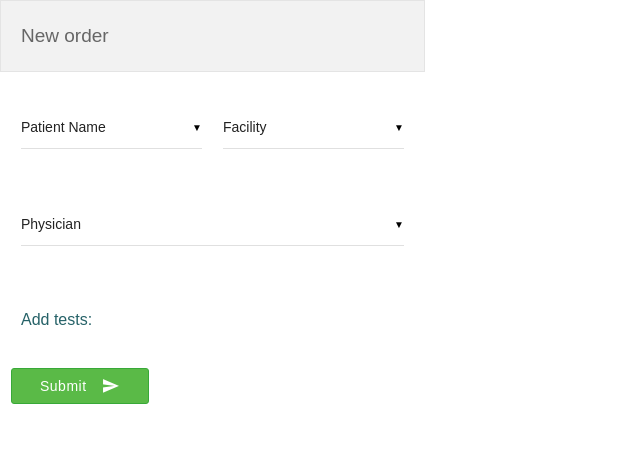
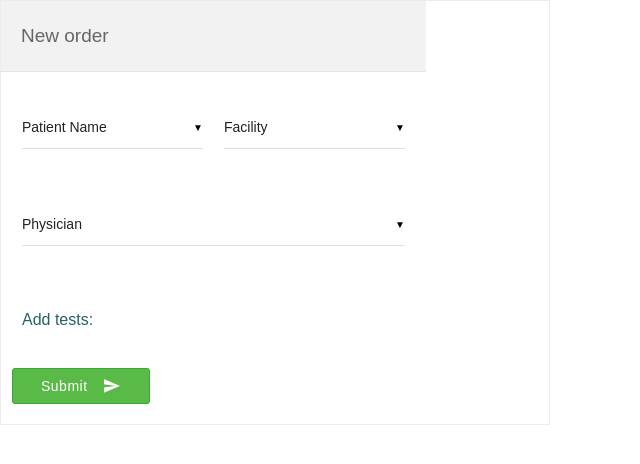
Before and after one commit to EdoMagen/labos-external, a plain HTML site: page order.html in a window 1280 px wide. Shown: the full height of the page, 0-640 px from the left. Drawn offline with Linux system fonts and the light colour scheme; no server answers.

Commit message:
added max-width to form

```diff
--- a/css/main.css
+++ b/css/main.css
@@ -98,6 +98,10 @@ textarea {
 html {
   font-size: 14px;
 }
+.max-550 {
+  max-width: 550px;
+  border: 1px solid #ececec;
+}
 .select-wrapper input.select-dropdown {
     border-bottom: 1px solid rgba(0,0,0,0.12);
 }
@@ -156,7 +160,7 @@ li.selected span{
 }
 .new-order {
   background-color: #f2f2f2;
-  border: 1px solid #e4e4e4;
+  border-bottom: 1px solid #e4e4e4;
   padding: 0 0 0 20px;
 }
 .new-order h1 {
--- a/order.html
+++ b/order.html
@@ -23,7 +23,8 @@
         <![endif]-->
 
         <!-- Order -->
-        <div class="valign-wrapper">
+        <div class="max-550">
+          <div class="valign-wrapper">
             <div class="valign">
               <div class="new-order row"><h1>New order<h1></div>
                 <div class="row">
@@ -69,7 +70,7 @@
                 </div>
             </div>
         </div>
-
+        </div>
         <!-- Modal Structure -->
         <div id="order-created-modal" class="modal">
           <div class="modal-content">
```
